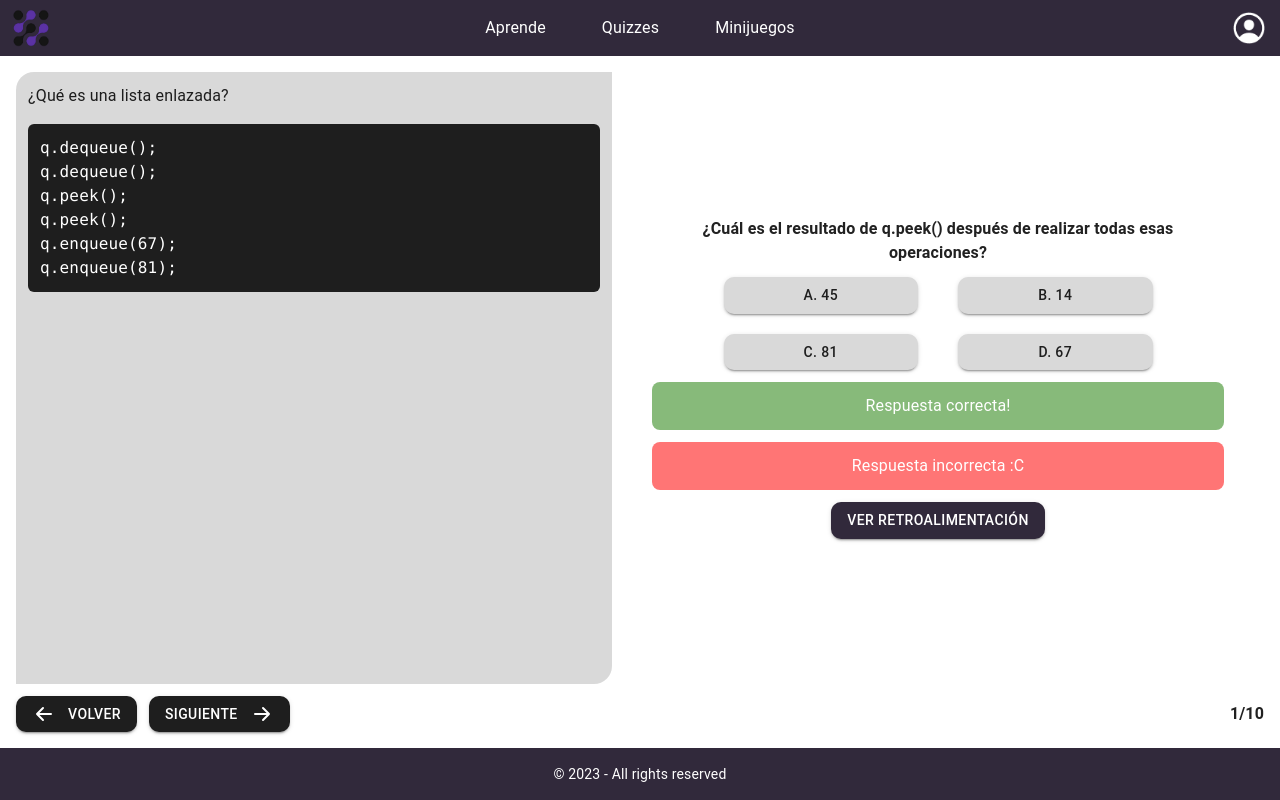
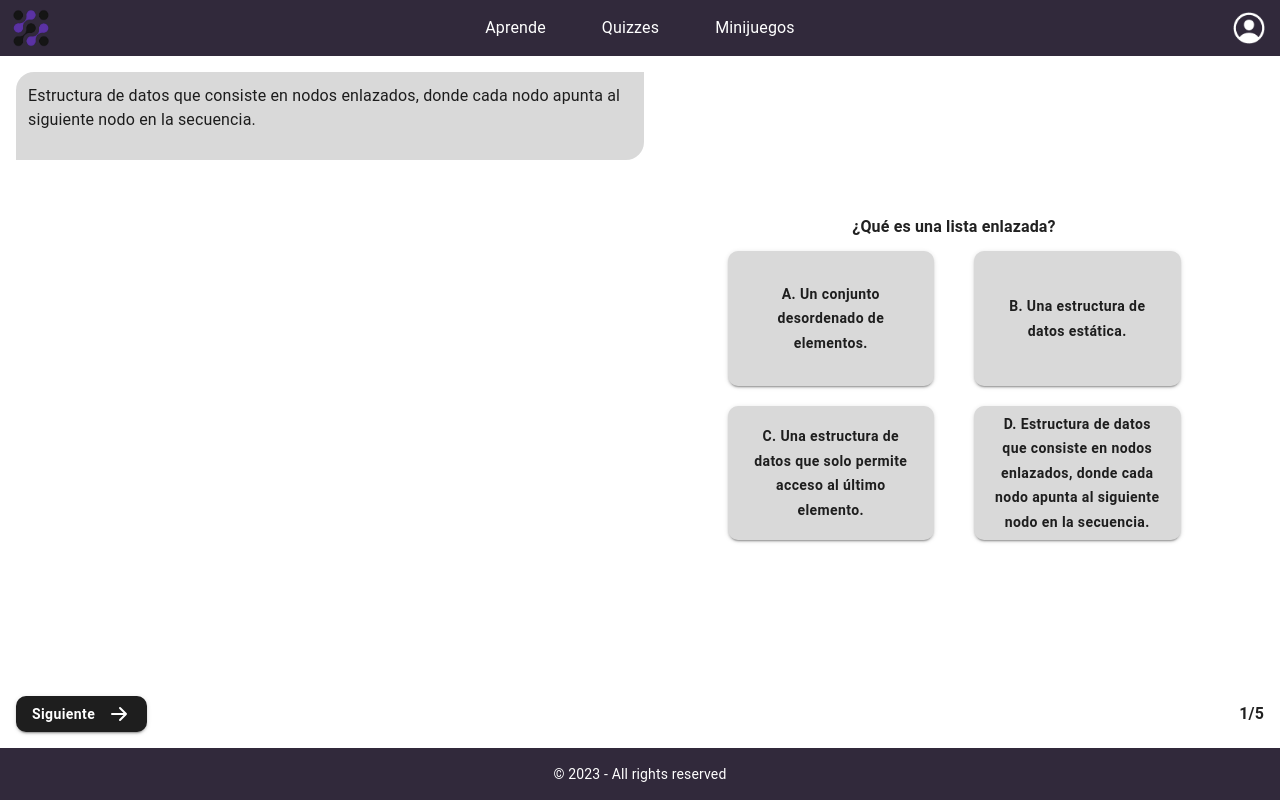
Before and after one commit to CodeScape3D/code-scape-3d, a React (Vite) app: page /quiz in a window 1280 px wide. Built offline with nearby package versions, Linux system fonts and the light colour scheme.

Commit message:
Se ha creado el custom hook useQuiz

```diff
--- a/src/components/BasicButton.jsx
+++ b/src/components/BasicButton.jsx
@@ -11,7 +11,9 @@ export const BasicButton = ({ children, onClick = () => { }, backgroundColor = "
                 backgroundColor: backgroundColor ,
                 ":hover": {
                     backgroundColor: backgroundColor,
-                }
+                },
+                textTransform: "none",
+                fontWeight: "bold",
             }} className="btn flex items-center justify-start gap-3"
         >
             {children}
--- a/src/index.css
+++ b/src/index.css
@@ -30,7 +30,7 @@
 
     .question-wrapper {
         border-radius: 18px 0px 18px 0px;
-        @apply flex-1 bg-gray-100 p-3
+        @apply flex-1 bg-gray-100 p-3 h-fit
     }
 
     .percentage-indicator {
--- a/src/quiz/components/AnswerButton.jsx
+++ b/src/quiz/components/AnswerButton.jsx
@@ -1,15 +1,17 @@
 import { BasicButton } from "../../components"
 import PropTypes from 'prop-types'
 
-export const AnswerButton = ({ text, onClick = () => {} }) => {
+export const AnswerButton = ({ answerLetter, answerContent, onAnswerSelected = (answer) => {} }) => {
     return (
-        <BasicButton backgroundColor="gray.primary" onClick={onClick}>
-            <span className="block w-full h-full text-gray-900">{text}</span>
+        <BasicButton backgroundColor="gray.primary" onClick={() => onAnswerSelected(answerLetter)}>
+            <span className="block text-gray-900">{`${answerLetter}. ${answerContent}`}</span>
         </BasicButton>
   )
 }
 
 AnswerButton.propTypes = {
-    text: PropTypes.string.isRequired,
-    onClick: PropTypes.func,
+    answerLetter: PropTypes.string.isRequired,
+    answerContent: PropTypes.string.isRequired,
+    onAnswerSelected: PropTypes.func
+
 }
--- a/src/quiz/components/AnswersGrid.jsx
+++ b/src/quiz/components/AnswersGrid.jsx
@@ -3,7 +3,7 @@ import PropTypes from "prop-types"
 
 export const AnswersGrid = ({children}) => {
   return (
-    <div className="grid grid-cols-2 grid-rows-2 w-3/4 gap-x-10 gap-y-5">{children}</div>
+    <div className="grid grid-cols-2 grid-rows-2 md:w-11/12 lg:w-3/4 gap-x-10 gap-y-5 h-auto">{children}</div>
   )
 }
 
--- a/src/quiz/components/QuizStatement.jsx
+++ b/src/quiz/components/QuizStatement.jsx
@@ -1,12 +1,12 @@
 
 import PropTypes from 'prop-types'
 
-export const QuizStatement = ({ question }) => {
+export const QuizStatement = ({ statement }) => {
     return (
-        <span className="block mb-4">{question}</span>
+        <span className="block mb-4">{statement}</span>
     )
 }
 
 QuizStatement.propTypes = {
-    question: PropTypes.string.isRequired
+    statement: PropTypes.string.isRequired
 }
--- /dev/null
+++ b/src/quiz/helpers/formatQuestionIndicator.js
@@ -0,0 +1,4 @@
+
+export const formatQuestionIndicator = (currentIndex, totalLenght) => {
+    return `${currentIndex + 1}/${totalLenght}`
+}
--- /dev/null
+++ b/src/quiz/helpers/index.js
@@ -0,0 +1,2 @@
+
+export * from "./formatQuestionIndicator"
--- a/src/quiz/hooks/useQuiz.js
+++ b/src/quiz/hooks/useQuiz.js
@@ -1,5 +1,6 @@
 import { useReducer } from "react"
 import { quizReducer } from "../reducers"
+import { quizActions } from "../actions"
 
 export const useQuiz = (quizStructure = {}) => {
 
@@ -7,7 +8,9 @@ export const useQuiz = (quizStructure = {}) => {
         const firstQuestion = quizStructure.quiz[0]
         return {
             currentQuestionIndex: 0,
-            currentQuestion: firstQuestion.question,
+            currentQuestion: firstQuestion,
+            quiz: quizStructure.quiz,
+            totalQuestions: quizStructure.quiz.length,
         }
     }
 
@@ -32,6 +35,7 @@ export const useQuiz = (quizStructure = {}) => {
             type: quizActions.answerSelected,
             payload: answer
         }
+        console.log(answer)
         dispatch(action)
     }
 
--- a/src/quiz/reducers/quizReducer.js
+++ b/src/quiz/reducers/quizReducer.js
@@ -5,17 +5,25 @@ export const quizReducer = (state = {}, action) => {
 
     switch (action.type) {
         case quizActions.nextQuestion:
+            if (state.currentQuestionIndex < state.totalQuestions - 1) {
                 return {
                     ...state,
                     currentQuestionIndex: state.currentQuestionIndex + 1,
                     currentQuestion: state.quiz[state.currentQuestionIndex + 1]
                 }
+            }
+
+            return state
         case quizActions.previousQuestion:
+            if (state.currentQuestionIndex > 0) {
                 return {
                     ...state,
                     currentQuestionIndex: state.currentQuestionIndex - 1,
                     currentQuestion: state.quiz[state.currentQuestionIndex - 1]
                 }
+            }
+
+            return state
         case quizActions.answerSelected:
             return {
                 ...state,
--- a/src/quiz/views/QuizView.jsx
+++ b/src/quiz/views/QuizView.jsx
@@ -3,62 +3,74 @@ import ArrowRight from "../../assets/icons/arrow-right.svg"
 import { BasicButton } from "../../components"
 import {
     AnswerButton,
-    CodeBlock,
     WrongAnswerDialog,
     CorrectAnswerDialog,
     AnswersGrid, QuizQuestion,
     QuizStatement
 } from "../components"
 import { linkedListQuiz } from "../data"
+import { formatQuestionIndicator } from "../helpers"
 import { useQuiz } from "../hooks"
 
 
 export const QuizView = () => {
 
-    const { goToNextQuestion, goToPreviousQuestion, onAnswerSelected, currentSelectedAnswer, currentQuestion } = useQuiz(linkedListQuiz)
+    const {
+        goToNextQuestion,
+        goToPreviousQuestion,
+        onAnswerSelected,
+        currentSelectedAnswer,
+        currentQuestion,
+        totalQuestions,
+        currentQuestionIndex
+    } = useQuiz(linkedListQuiz)
+    const { question, statement, options } = currentQuestion
+    const isPreviousButtonVisible = currentQuestionIndex > 0
 
     return (
         <div className="flex flex-col flex-grow w-full h-full gap-3 p-4 justify-around">
             <section className="flex flex-col md:flex-row flex-1">
 
                 <div className="question-wrapper">
-                    <QuizStatement question={currentQuestion} />
-                    <CodeBlock code={`q.dequeue();
-q.dequeue();
-q.peek();
-q.peek();
-q.enqueue(67);
-q.enqueue(81);`} />
-
-
+                    <QuizStatement statement={statement} />
                 </div>
 
-                <div className="flex p-2 md:p-10 gap-3 flex-col justify-center items-center flex-1">
-                    <QuizQuestion question={"¿Cuál es el resultado de q.peek() después de realizar todas esas operaciones?"} />
+                <div className="flex p-2 md:p-2 gap-3 flex-col justify-center items-center flex-1">
+                    <QuizQuestion question={question} />
                     <AnswersGrid>
-                        <AnswerButton text="A. 45" />
-                        <AnswerButton text="B. 14" />
-                        <AnswerButton text="C. 81" />
-                        <AnswerButton text="D. 67" />
+                        {
+                            Object.entries(options).map(([key, value]) => (
+                                <AnswerButton
+                                    key={key}
+                                    answerLetter={key}
+                                    answerContent={value}
+                                    onAnswerSelected={onAnswerSelected}
+                                />
+                            ))
+                        }
                     </AnswersGrid>
-                    <CorrectAnswerDialog />
-                    <WrongAnswerDialog />
-                    <BasicButton backgroundColor="primary.main">
+                    {/* <CorrectAnswerDialog />
+                    <WrongAnswerDialog /> */}
+                    {/* <BasicButton backgroundColor="primary.main">
                         Ver retroalimentación
-                    </BasicButton>
+                    </BasicButton> */}
                 </div>
             </section>
 
             <section className="w-full flex flex-col gap-2 md:gap-0 md:flex-row items-center justify-between">
                 <div className="flex gap-3">
-                    <BasicButton>
-                        <img src={ArrowLeft} width="24" />  Volver
-                    </BasicButton>
-                    <BasicButton>
+                    {
+                        isPreviousButtonVisible && (
+                            <BasicButton onClick={goToPreviousQuestion}>
+                                <img src={ArrowLeft} width="24" />  Volver
+                            </BasicButton>
+                        )
+                    }
+                    <BasicButton onClick={goToNextQuestion}>
                         Siguiente <img src={ArrowRight} width="24" />
                     </BasicButton>
                 </div>
-                <span className="font-bold">1/10</span>
+                <span className="font-bold">{formatQuestionIndicator(currentQuestionIndex, totalQuestions)}</span>
             </section>
         </div>
     )
```
Lines whose indentation alone changed are shown as unchanged.
